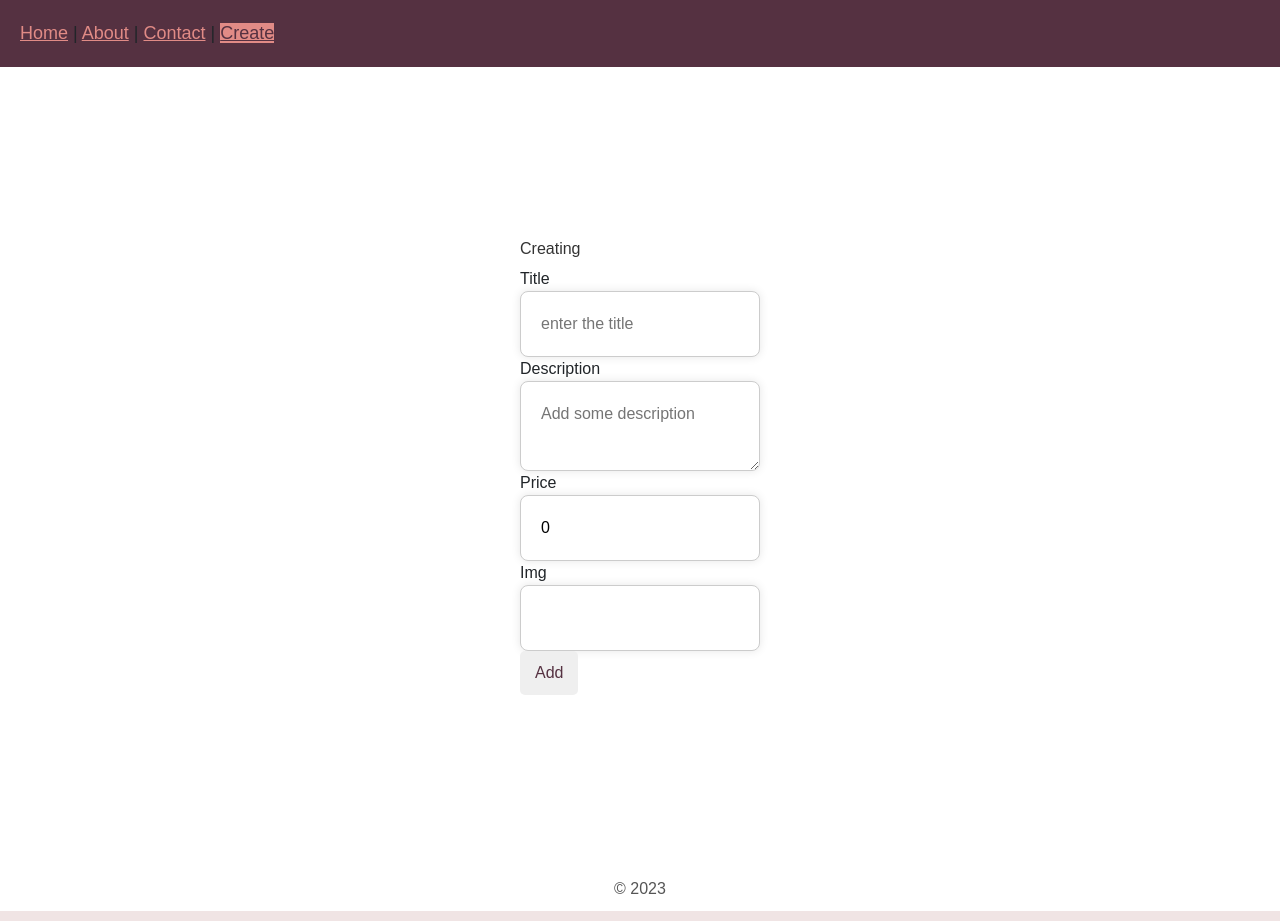
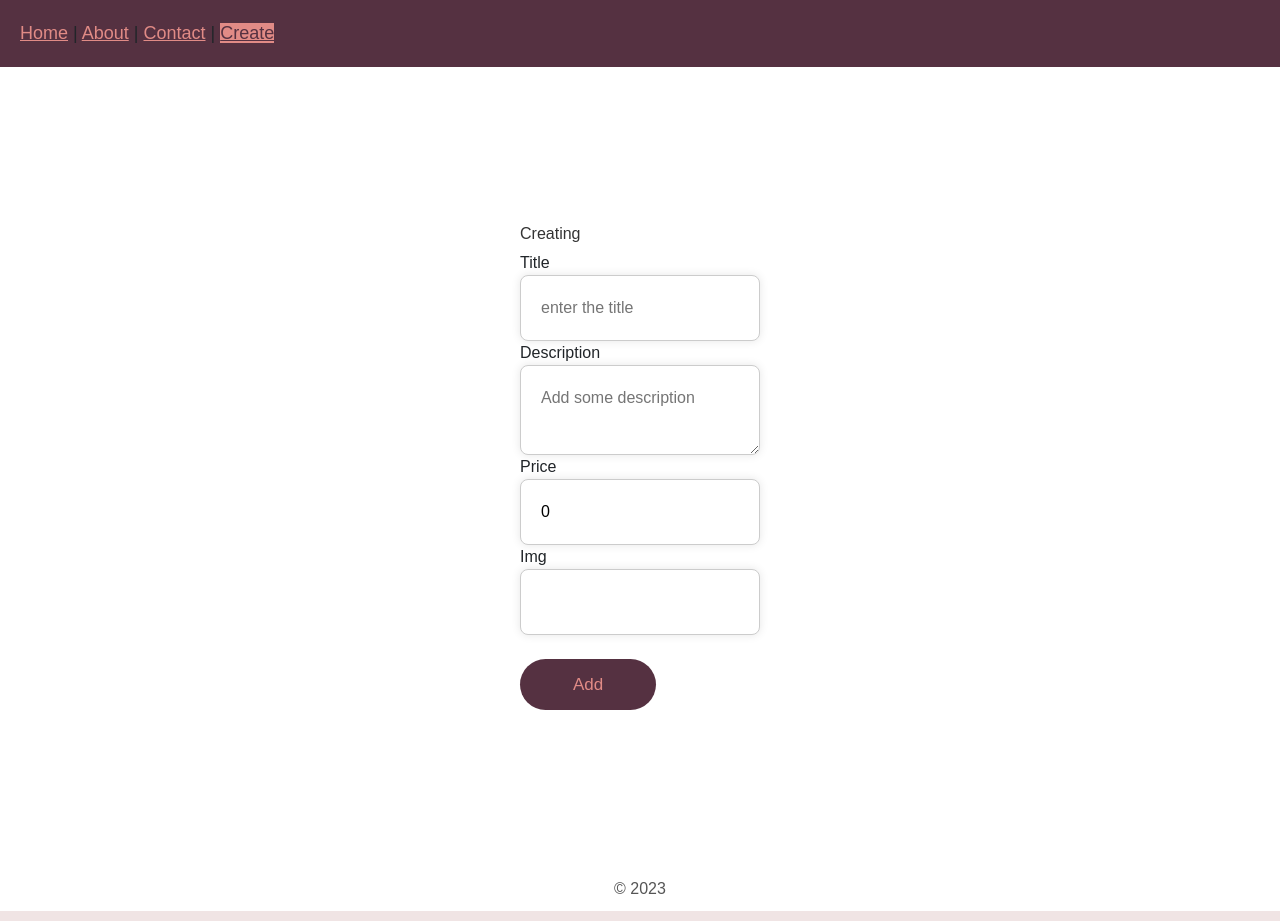
Before and after one commit to ArtTera/ArtTeraProject, a React (Vite) app: page /addPaintingPage in a window 1280 px wide. Built offline with nearby package versions, Linux system fonts and the light colour scheme; the HTML template or start-up script is replaced by a standard one.

Commit message:
"edit+add styling"+button

```diff
--- a/src/index.css
+++ b/src/index.css
@@ -344,19 +344,20 @@ p {
   box-shadow: 0 0 10px rgba(0, 0, 0, 0.1);
 }
 
-#addButton {
+button {
   height: 3em;
   width: 8em;
   border: none;
   border-radius: 10em;
-  background: #016dd9;
+  background: #553141;
   font-size: 17px;
-  color: #ffffff;
+  color: #e18b86;
   font-family: inherit;
   font-weight: 500;
+  justify-content: center;
 }
 
-#addButton:hover {
+button:hover {
   animation: shake3856 0.3s linear infinite both;
 }
 
--- a/src/pages/addPaintingPage.jsx
+++ b/src/pages/addPaintingPage.jsx
@@ -81,7 +81,8 @@ function AddPaintingPage() {
           />
         </div>
         <div>
-          <button className="addButton">Add</button>
+          <br></br>
+          <button>Add</button>
         </div>
       </form>
     </div>
```
